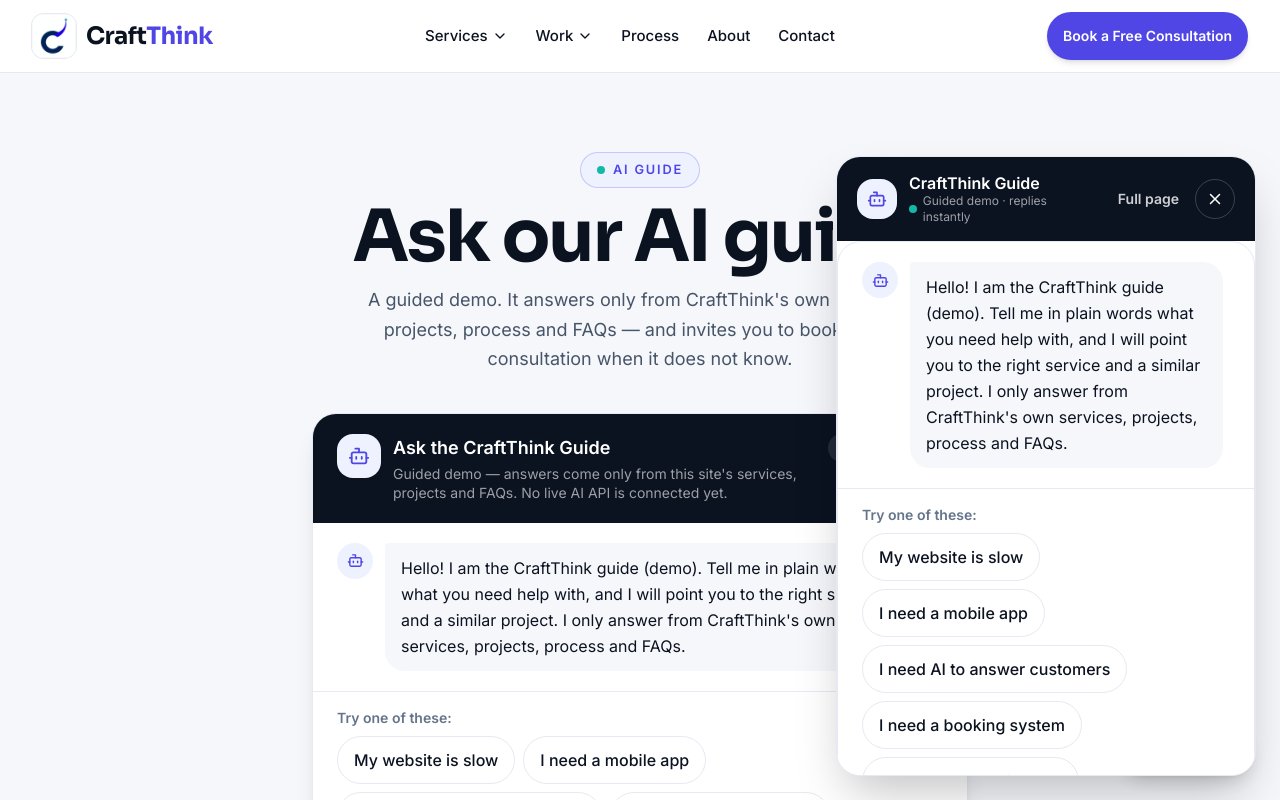
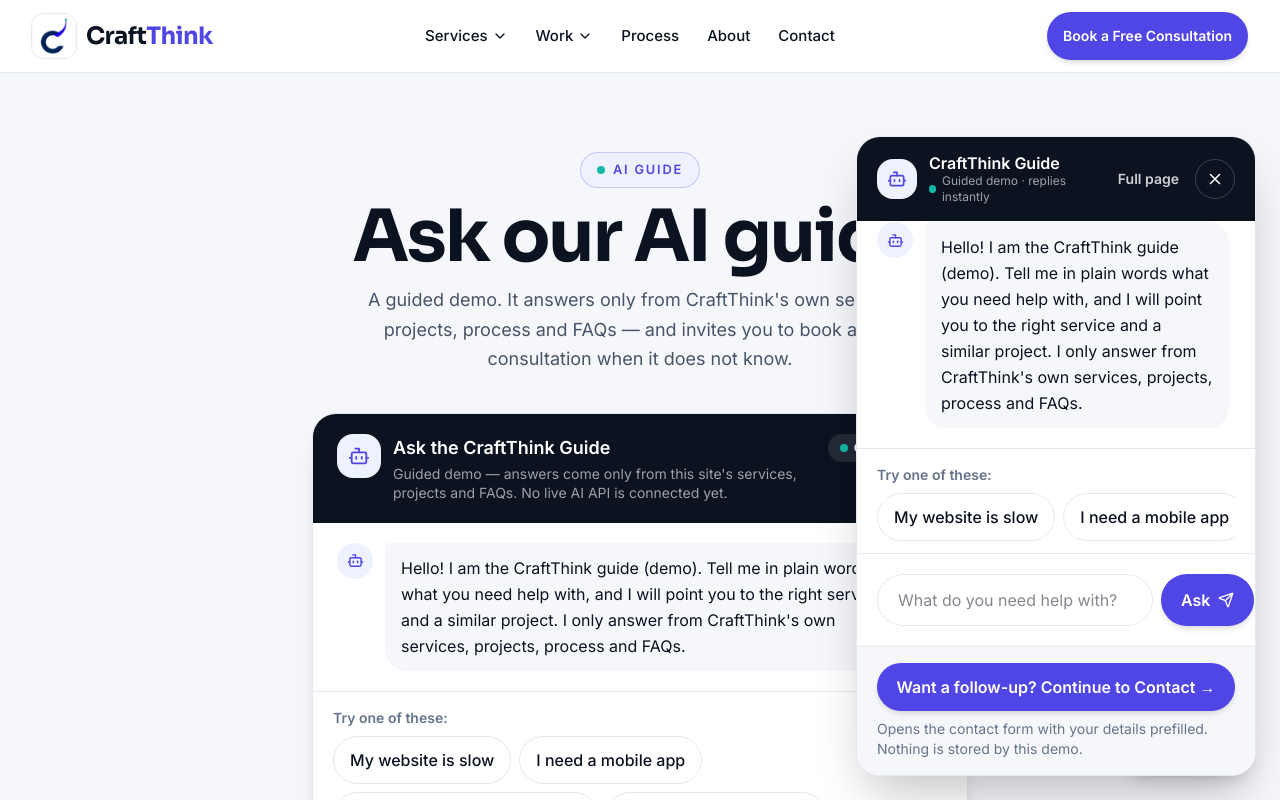
Before and after one commit to officialmuhammadusman/craft-think, a Next.js app: page /guide in a window 1280 px wide. Both pictures are taken after a click on the button "Ask AI". Shown: the top 800 px of the page. Built offline with nearby package versions, Linux system fonts and the light colour scheme.

Commit message:
Redesign AI chatbot window: one scrolling message list, docked composer, scroll no longer leaks to page

```diff
--- a/src/components/ai/AiGuide.tsx
+++ b/src/components/ai/AiGuide.tsx
@@ -13,8 +13,18 @@ const SUGGESTIONS = ["My website is slow", "I need a mobile app", "I need AI to
  * Premium guided-demo chat. Answers ONLY from the site's own knowledge
  * base (guideAnswer in src/data/content.ts). No backend, no external AI API.
  * Suggestions are shown as cards (service + project), not plain links.
+ *
+ * Chat-window layout (Intercom/Crisp-style, used by the floating widget):
+ * ONE scroll area only — the message list. The composer is docked at
+ * the bottom and never floats over messages. The message list uses
+ * overscroll-contain, so scrolling inside the chat never scrolls the
+ * page behind it. Auto-scroll only fires when the visitor is already
+ * near the bottom (or just sent a message), so reading history is
+ * never yanked away. In window mode the follow-up form is replaced
+ * by a single "Continue to Contact" handoff button, so the window
+ * stays a chat, not a page stacked inside a page.
  */
-export function AiGuide({ initial = "", bare = false }: { initial?: string; bare?: boolean }) {
+export function AiGuide({ initial = "", bare = false, inWindow = false }: { initial?: string; bare?: boolean; inWindow?: boolean }) {
   const [messages, setMessages] = useState<Msg[]>([
     { role: "guide", text: "Hello! I am the CraftThink guide (demo). Tell me in plain words what you need help with, and I will point you to the right service and a similar project. I only answer from CraftThink's own services, projects, process and FAQs." },
   ]);
@@ -24,6 +34,7 @@ export function AiGuide({ initial = "", bare = false }: { initial?: string; bare
   const [problem, setProblem] = useState("");
   const askedInitial = useRef(false);
   const scrollRef = useRef<HTMLDivElement>(null);
+  const nearBottomRef = useRef(true);
 
   useEffect(() => {
     if (initial && !askedInitial.current) {
@@ -34,7 +45,17 @@ export function AiGuide({ initial = "", bare = false }: { initial?: string; bare
     }
     // eslint-disable-next-line react-hooks/exhaustive-deps
   }, []);
-  useEffect(() => { scrollRef.current?.scrollTo({ top: scrollRef.current.scrollHeight, behavior: "smooth" }); }, [messages]);
+  // Auto-scroll only when the visitor is already near the bottom, or
+  // when the latest message is theirs (they just sent it). Reading
+  // older history must never be yanked back to the bottom.
+  useEffect(() => {
+    const el = scrollRef.current;
+    if (!el) return;
+    const last = messages[messages.length - 1];
+    if (nearBottomRef.current || last?.role === "user") {
+      el.scrollTo({ top: el.scrollHeight, behavior: "smooth" });
+    }
+  }, [messages]);
 
   function ask(text: string) {
     const clean = text.trim();
@@ -48,7 +69,7 @@ export function AiGuide({ initial = "", bare = false }: { initial?: string; bare
   const contactHref = `/contact?${new URLSearchParams({ name, email, problem: problem || messages.filter((m) => m.role === "user").at(-1)?.text || "" }).toString()}`;
 
   return (
-    <div className="overflow-hidden rounded-[24px] border border-[#E7E9F2] bg-white shadow-xl">
+    <div className={inWindow ? "flex h-full flex-col overflow-hidden bg-white" : "overflow-hidden rounded-[24px] border border-[#E7E9F2] bg-white shadow-xl"}>
       {!bare && (
       <div className="flex items-start justify-between gap-4 bg-[#0B1220] px-6 py-5 text-white">
         <div className="flex items-start gap-3">
@@ -62,7 +83,16 @@ export function AiGuide({ initial = "", bare = false }: { initial?: string; bare
       </div>
       )}
 
-      <div ref={scrollRef} className="flex max-h-[460px] flex-col gap-4 overflow-y-auto px-5 py-5 sm:px-6" aria-live="polite">
+      <div
+        ref={scrollRef}
+        tabIndex={0}
+        onScroll={(e) => {
+          const el = e.currentTarget;
+          nearBottomRef.current = el.scrollHeight - el.scrollTop - el.clientHeight < 120;
+        }}
+        className={inWindow ? "flex min-h-0 flex-1 flex-col gap-4 overflow-y-auto overscroll-contain px-5 py-5" : "flex max-h-[460px] flex-col gap-4 overflow-y-auto overscroll-contain px-5 py-5 sm:px-6"}
+        aria-live="polite"
+      >
         {messages.map((m, i) => (
           <div key={i} className={`flex gap-3 ${m.role === "user" ? "flex-row-reverse" : ""}`}>
             <span className={`flex h-9 w-9 shrink-0 items-center justify-center rounded-full ${m.role === "user" ? "bg-[#EEF2FF] text-[#4F46E5]" : "bg-[#EEF2FF] text-[#4F46E5]"}`}>{m.role === "user" ? <User size={17} /> : <Bot size={17} />}</span>
@@ -85,21 +115,27 @@ export function AiGuide({ initial = "", bare = false }: { initial?: string; bare
         ))}
       </div>
 
-      <div className="border-t border-[#E7E9F2] px-5 pb-2 pt-4 sm:px-6">
+      <div className="shrink-0 border-t border-[#E7E9F2] px-5 pb-2 pt-4">
         <p className="mb-2 text-sm font-semibold text-[#64748B]">Try one of these:</p>
-        <div className="flex flex-wrap gap-2">
+        <div className={inWindow ? "flex gap-2 overflow-x-auto overscroll-contain pb-1" : "flex flex-wrap gap-2"}>
           {SUGGESTIONS.map((s) => (
-            <button key={s} type="button" onClick={() => ask(s)} className="min-h-[48px] rounded-full border border-[#E7E9F2] bg-white px-4 text-base font-medium text-[#0B1220] hover:border-[#4F46E5] hover:text-[#4F46E5]">{s}</button>
+            <button key={s} type="button" onClick={() => ask(s)} className="min-h-[48px] shrink-0 rounded-full border border-[#E7E9F2] bg-white px-4 text-base font-medium text-[#0B1220] hover:border-[#4F46E5] hover:text-[#4F46E5]">{s}</button>
           ))}
         </div>
       </div>
 
-      <form className="flex gap-2 p-4 sm:p-5" onSubmit={(e) => { e.preventDefault(); ask(input); }}>
+      <form className="flex shrink-0 gap-2 border-t border-[#E7E9F2] bg-white p-4 sm:p-5" onSubmit={(e) => { e.preventDefault(); ask(input); }}>
         <label className="sr-only" htmlFor="ai-input">What do you need help with?</label>
         <input id="ai-input" value={input} onChange={(e) => setInput(e.target.value)} placeholder="What do you need help with?" className="min-h-[52px] flex-1 rounded-full border border-[#E7E9F2] px-5 text-base outline-none focus:border-[#4F46E5]" />
         <Button type="submit" className="gap-2">Ask <Send size={16} /></Button>
       </form>
 
+      {inWindow ? (
+        <div className="shrink-0 border-t border-[#E7E9F2] bg-[#F6F7FB] px-5 py-4">
+          <Button href={contactHref} className="w-full">Want a follow-up? Continue to Contact →</Button>
+          <p className="mt-2 text-sm text-[#64748B]">Opens the contact form with your details prefilled. Nothing is stored by this demo.</p>
+        </div>
+      ) : (
       <div className="border-t border-[#E7E9F2] bg-[#F6F7FB] px-5 py-5 sm:px-6">
         <p className="text-base font-bold">Want us to follow up? Leave your details:</p>
         <div className="mt-3 flex flex-col gap-3">
@@ -109,6 +145,7 @@ export function AiGuide({ initial = "", bare = false }: { initial?: string; bare
         </div>
         <p className="mt-2 text-sm text-[#64748B]">This sends nothing by itself — it opens the contact form with your details prefilled. No backend stores your details on this demo site.</p>
       </div>
+      )}
     </div>
   );
 }
--- a/src/components/layout/FloatingAiButton.tsx
+++ b/src/components/layout/FloatingAiButton.tsx
@@ -8,10 +8,13 @@ import { AiGuide } from "@/components/ai/AiGuide";
 
 /**
  * FloatingAiButton — a proper AI chatbot window, NOT a separate page
- * and NOT a side drawer. Tapping "Ask AI" opens a chat window anchored
- * to the bottom-right (like a normal chatbot widget): fixed size on
- * desktop, near-full-width on phones, with its own close button.
- * The full /guide page still exists, linked from the window header.
+ * and NOT a side drawer. Tapping "Ask AI" opens an Intercom-style chat
+ * window anchored to the bottom-right: ~400px wide on desktop,
+ * near-full-width on phones, header + ONE scrolling message list +
+ * docked composer. The window itself uses overscroll-contain and the
+ * message list is the only scroll area, so scrolling inside the chat
+ * never scrolls the page behind it. The full /guide page still
+ * exists, linked from the window header.
  */
 export function FloatingAiButton() {
   // Keyed remount on route change closes the chat window, without
@@ -29,6 +32,12 @@ function FloatingAiButtonInner() {
       if (e.key === "Escape") setOpen(false);
     };
     document.addEventListener("keydown", onKey);
+    // Like Intercom: move focus into the message field on open, but
+    // only with a fine pointer (desktop) so phones do not get a
+    // keyboard forced open.
+    if (window.matchMedia("(pointer: fine)").matches) {
+      document.getElementById("ai-input")?.focus();
+    }
     return () => document.removeEventListener("keydown", onKey);
   }, [open ]);
 
@@ -39,8 +48,7 @@ function FloatingAiButtonInner() {
           role="dialog"
           aria-modal="false"
           aria-label="CraftThink AI chat"
-          className="fixed bottom-24 right-4 z-[95] flex w-[calc(100vw-2rem)] max-w-[420px] flex-col overflow-hidden rounded-[24px] border border-[#E7E9F2] bg-white shadow-2xl sm:bottom-24 lg:bottom-6 lg:right-6"
-          style={{ height: "min(620px, calc(100dvh - 120px))" }}
+          className="fixed bottom-24 right-4 z-[95] flex h-[min(640px,calc(100dvh-120px))] w-[calc(100vw-2rem)] max-w-[400px] flex-col overflow-hidden overscroll-contain rounded-[24px] border border-[#E7E9F2] bg-white shadow-2xl sm:bottom-24 lg:bottom-6 lg:right-6"
         >
           <div className="flex shrink-0 items-center justify-between gap-3 bg-[#0B1220] px-5 py-4 text-white">
             <div className="flex items-center gap-3">
@@ -72,8 +80,8 @@ function FloatingAiButtonInner() {
               </button>
             </div>
           </div>
-          <div className="min-h-0 flex-1 overflow-y-auto">
-            <AiGuide bare />
+          <div className="flex min-h-0 flex-1 flex-col">
+            <AiGuide bare inWindow />
           </div>
         </div>
       )}
```
